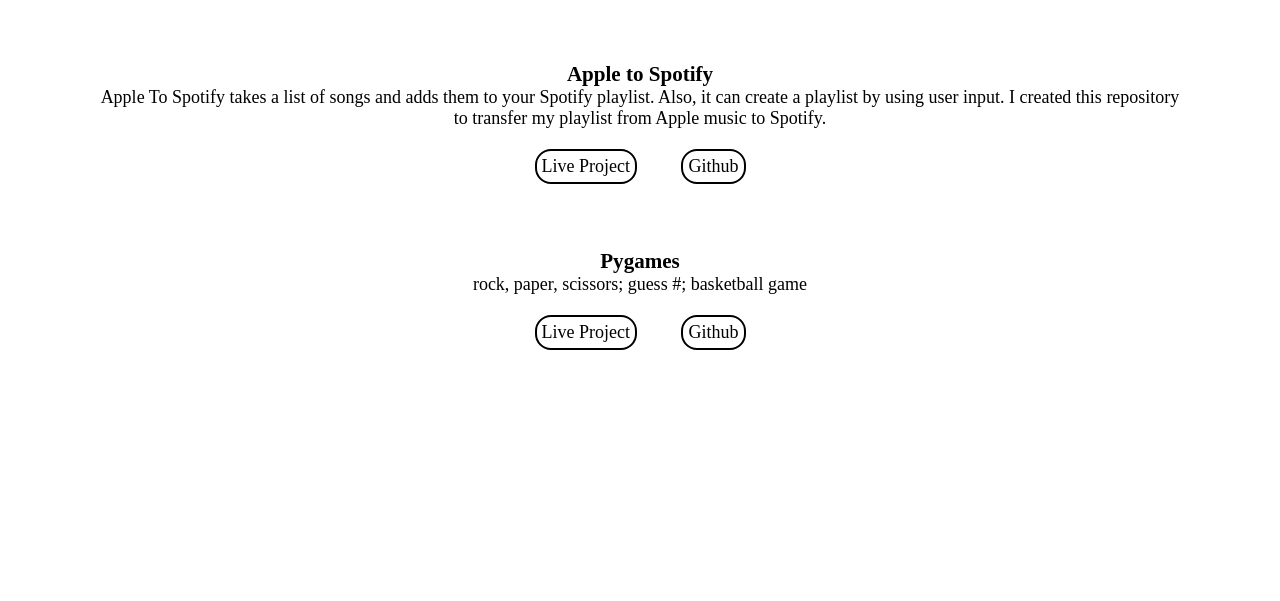
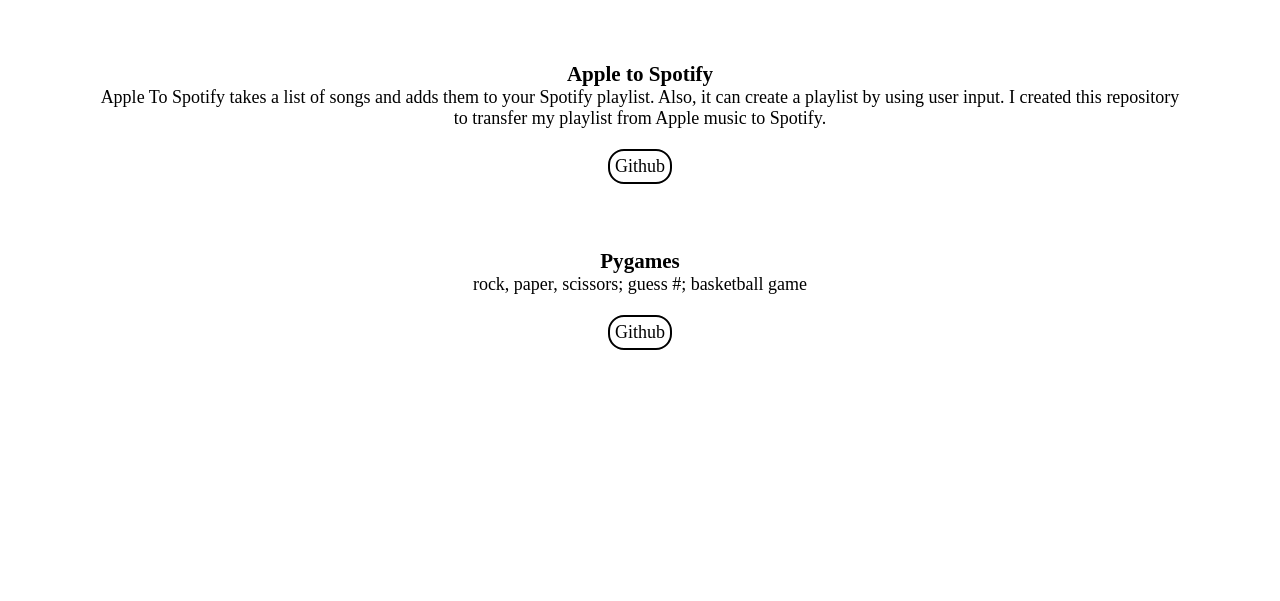
Before and after one commit to RyanSchmit/Personal-Webiste, a plain HTML site: page index.html in a window 1280 px wide. Shown: the part 1796-2397 px from the top of the page. Drawn offline with Linux system fonts and the light colour scheme.

Commit message:
Deleted live project buttons for python projects

```diff
--- a/css/styles.css
+++ b/css/styles.css
@@ -78,6 +78,7 @@ nav a:hover {
 	margin-top: 10px;
 }
 
+/* fix image distortion and use flex-wrap*/
 .skills-imgs {
 	margin-top: 40px;
 	display: flex;
@@ -85,7 +86,6 @@ nav a:hover {
 	gap: 10px;
 }
 
-/* fix and use flex-wrap*/
 .skills-imgs img {
 	height: auto;
 	width: 7%;
--- a/index.html
+++ b/index.html
@@ -50,13 +50,11 @@
 		<div class="project2">
 			<h3>Apple to Spotify</h3>
 			<p>Apple To Spotify takes a list of songs and adds them to your Spotify playlist. Also, it can create a playlist by using user input. I created this repository to transfer my playlist from Apple music to Spotify.</p>
-			<a class="project-btn" href="">Live Project</a>
 			<a class="project-btn" target="_blank" href="https://github.com/RyanSchmit/Apple-to-Spotify">Github</a>
 		</div>
 		<div class="projects3">
 			<h3>Pygames</h3>
 			<p class="project-description3">rock, paper, scissors; guess #; basketball game</p>
-			<a class="project-btn" href="">Live Project</a>
 			<a class="project-btn" target="_blank" href="https://github.com/RyanSchmit/Pygames">Github</a>
 		</div>
 	</div>
```
